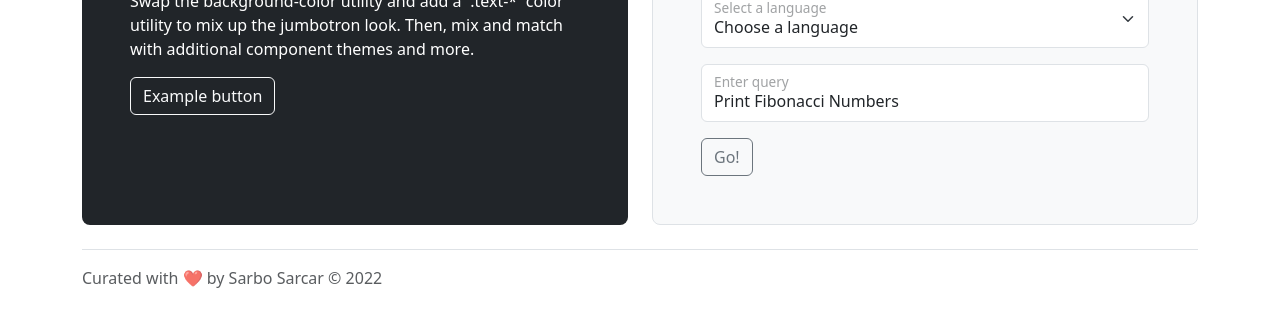
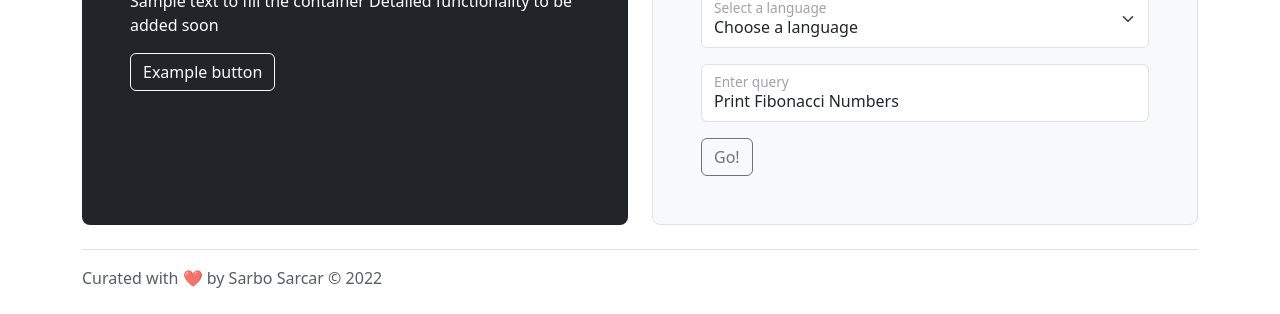
Before and after one commit to sarbosarcar/CodiPy, a plain HTML site: page templates/query.html in a window 1280 px wide. Shown: the part 746-1060 px from the top of the page. Drawn offline with nearby package versions, Linux system fonts and the light colour scheme; a script that the page names is missing.

Commit message:
Update query.html

```diff
--- a/templates/query.html
+++ b/templates/query.html
@@ -156,9 +156,8 @@
             <div class="h-100 p-5 text-bg-dark rounded-3">
               <h2>Speak it out!</h2>
               <p>
-                Swap the background-color utility and add a `.text-*` color
-                utility to mix up the jumbotron look. Then, mix and match with
-                additional component themes and more.
+                Sample text to fill the container
+                Detailed functionality to be added soon
               </p>
               <button class="btn btn-outline-light" type="button">
                 Example button
```
